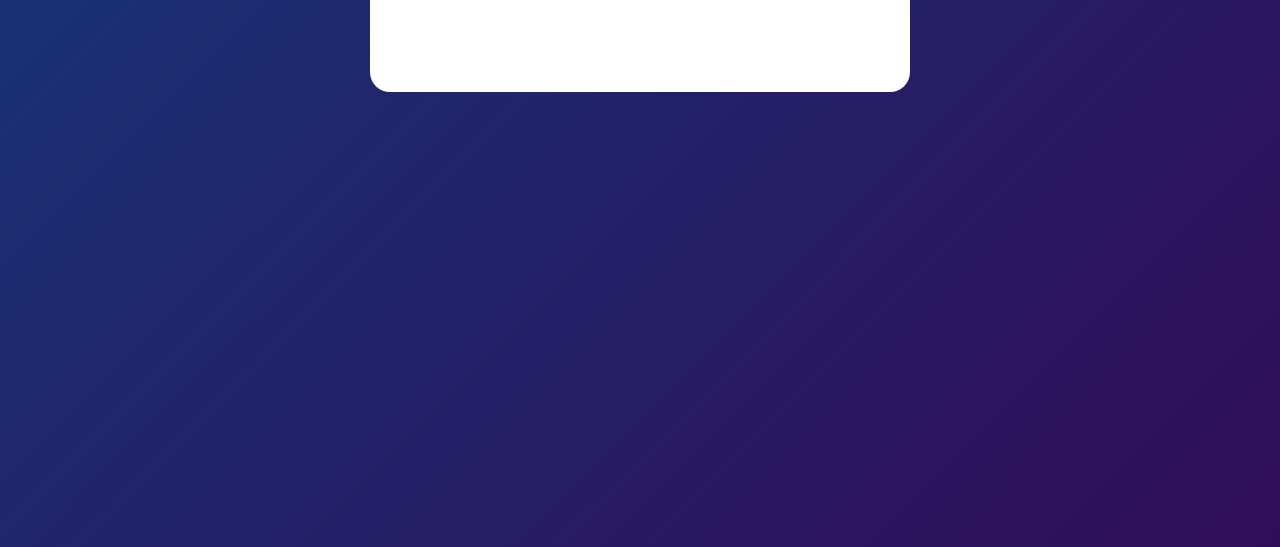
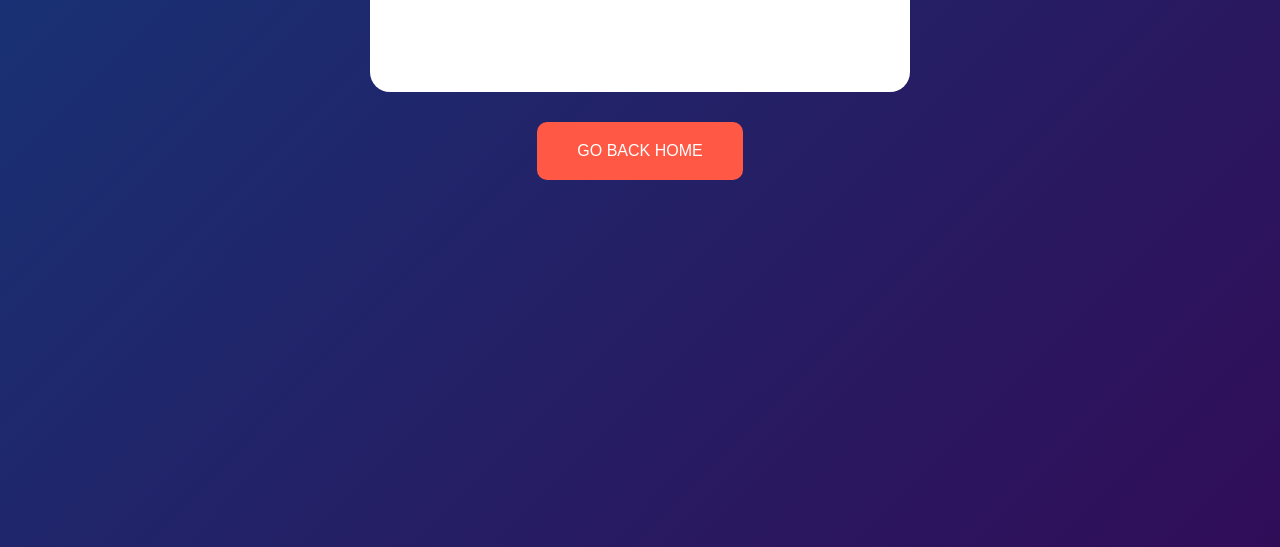
Before and after one commit to Abdellateef-Hamoud/to-do-list-by-js, a plain HTML site: page index.html in a window 1280 px wide. Shown: the part 253-800 px from the top of the page. Drawn offline with Linux system fonts and the light colour scheme.

Commit message:
button added

```diff
--- a/index.html
+++ b/index.html
@@ -22,7 +22,9 @@
 
             </ul>
         </div>
+        <a href="https://abdellateef-hamoud.github.io/Abdellateef-Portofolio/"><button class="back">GO BACK HOME</button></a>
     </div>
+
     <script src="script.js"></script>
 </body>
 </html>
--- a/style.css
+++ b/style.css
@@ -110,6 +110,26 @@ ul li span:hover{
     background-color: #edeef0;
 }
 
+.back {
+    background-color: #ff5945;
+    color: #fff;
+    border: none;
+    padding: 20px 40px;
+    cursor: pointer;
+    display: block;
+    margin: 30px auto;
+    transition: 0.7s;
+    border-radius: 10px;
+
+
+}
+a{
+    text-decoration: none;
+}
+
+.back:hover {
+    background-color: #5238f7;
+}
 
 @media(max-width:376px){
     button{
```
